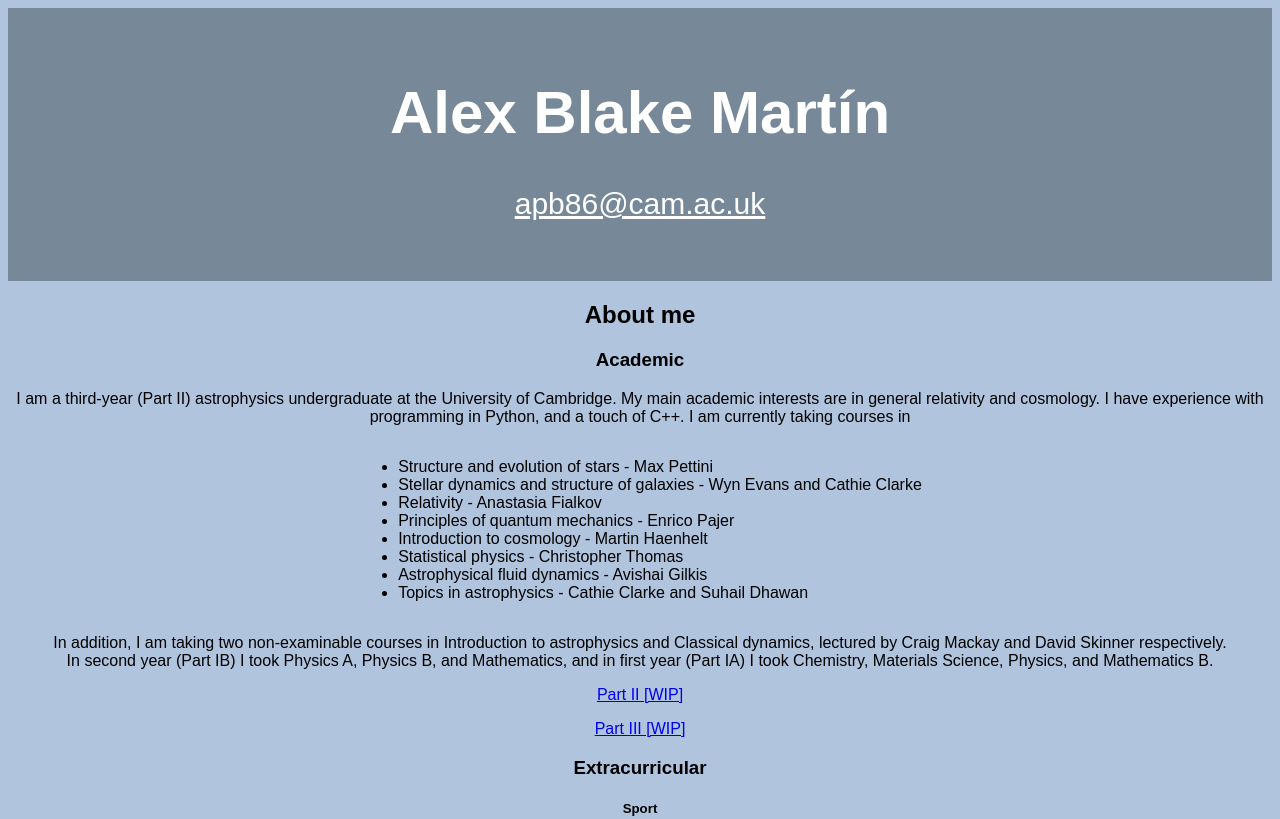
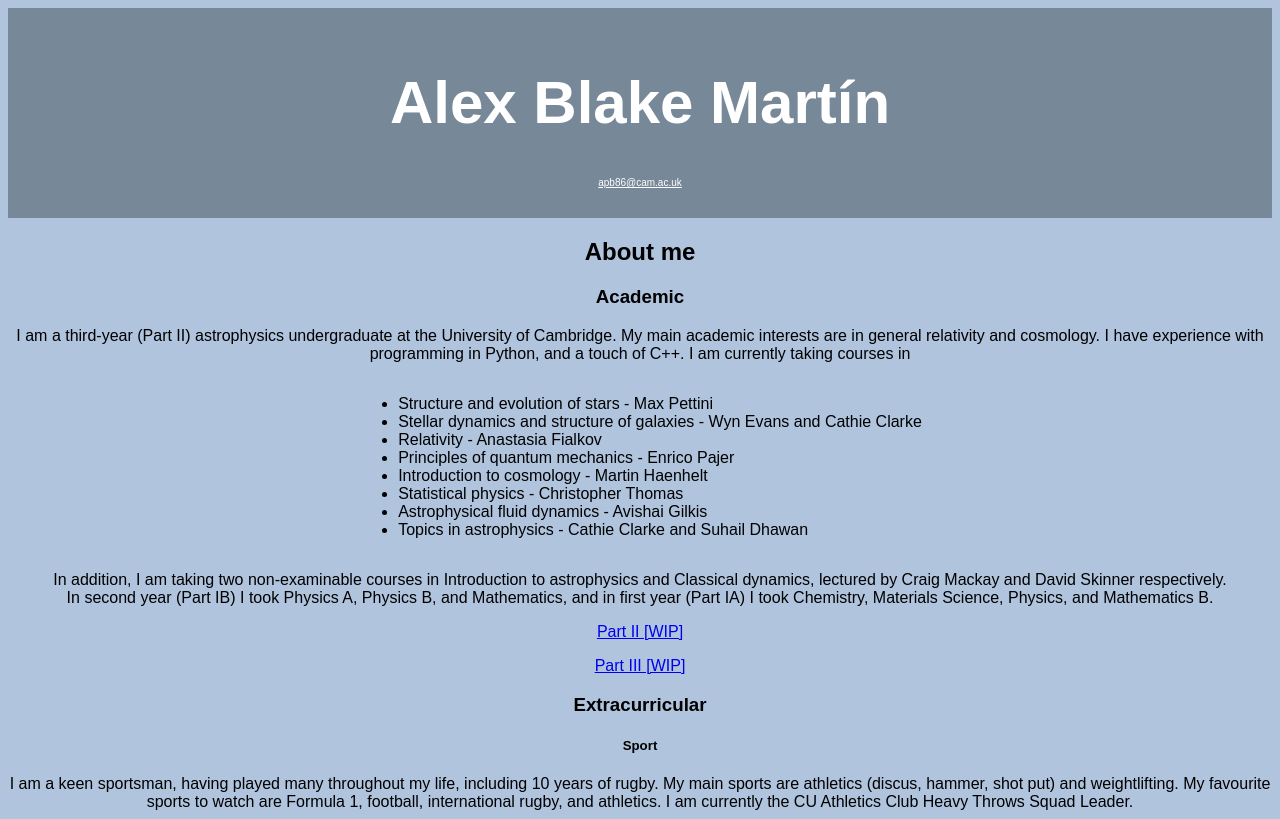
Before and after one commit to AlexBM173/AlexBM173.github.io, a plain HTML site: page index.html in a window 1280 px wide. Shown: the top 819 px of the page. Drawn offline with Linux system fonts and the light colour scheme.

Commit message:
updated font sizes in headers

```diff
--- a/index.html
+++ b/index.html
@@ -13,7 +13,7 @@
     h1,h2,h3,h4,h5,p {text-align: center;}
     header{
         background-color: lightslategrey;
-        padding: 30px;
+        padding: 20px;
         text-align: center;
         font-size: 30px;
         color: white;
@@ -36,7 +36,7 @@
 <body>
 <header>
     <h1>Alex Blake Martín</h1>
-    <p>
+    <p style="font-size: 10px;">
         <a href="mailto: apb86@cam.ac.uk" style="color: white">apb86@cam.ac.uk</a>
     </p>
 </header>
```
Also changed, not shown: afd.html (+1 -1 lines), cosmo.html (+1 -1 lines), part_ii.html (+1 -1 lines), part_iii.html (+1 -1 lines), pqm.html (+1 -1 lines), relativity.html (+1 -1 lines), sdsg.html (+1 -1 lines), ses.html (+1 -1 lines), stat.html (+1 -1 lines), topics.html (+1 -1 lines).
